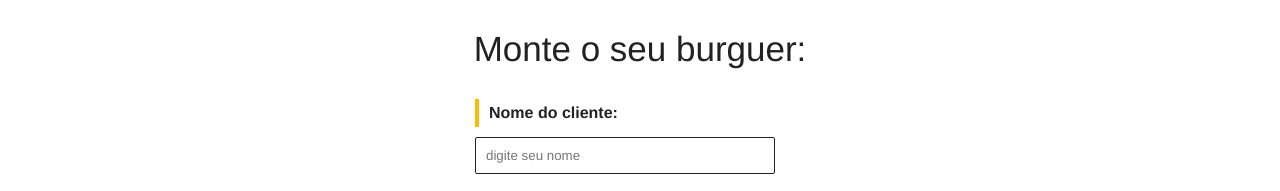
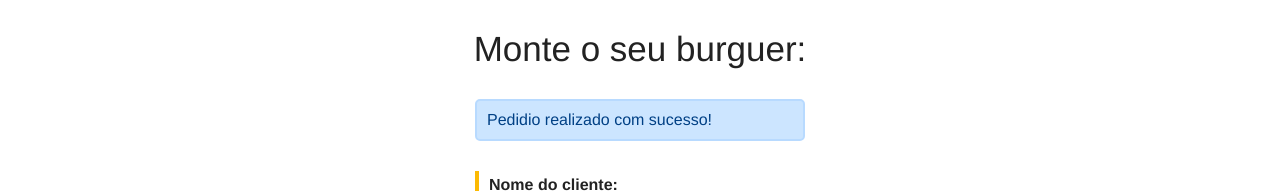
Before and after one commit to Maria-Padilha/Burguer, a Vue app: page / in a window 1280 px wide. Both pictures are taken after typing "Sample" into the empty fields and a click on the input "Criar o Burguer". Shown: the part 599-790 px from the top of the page. Built offline with nearby package versions, Linux system fonts and the light colour scheme; no server answers; data requests are answered from the project's data file.

Commit message:
added feedback message

```diff
--- a/db/db.json
+++ b/db/db.json
@@ -89,17 +89,6 @@
         "Cebola roxa"
       ],
       "status": "Solicitado"
-    },
-    {
-      "id": "be2b",
-      "nome": "Padilha",
-      "carne": "Vegano",
-      "pao": "Integral",
-      "opcionais": [
-        "Tomate",
-        "Pepino"
-      ],
-      "status": "Solicitado"
     }
   ]
 }
--- a/src/components/burgerForm.vue
+++ b/src/components/burgerForm.vue
@@ -1,6 +1,6 @@
 <template>
     <section>
-        <p>Componente de mensagem</p>
+        <mensage :msg="msg" v-show="msg"/>
         <div>
             <form id="burger-form" @submit="createBurger">
                 <div class="input-container">
@@ -41,6 +41,8 @@
 </template>
 
 <script>
+    import mensage from './mensage.vue';
+
     export default{
         name: "burguerForm",
         // pegando todas as variáveis e declarando como nulo
@@ -55,6 +57,9 @@
                 opcionais: [],
                 msg: null
             }
+        },
+        components: {
+            mensage
         },
         methods: {
             // pegando os igredientes já cadastrados no banco
@@ -94,6 +99,12 @@
                 // encaminha para a porta dos pedidos
                 const res = await req.json();
 
+                // mensagem de pedido realizado
+                this.msg = "Pedido realizado com sucesso!"
+
+                // limpar mensagem
+                setTimeout(() => this.msg = "",3000);
+
                 // LIMPAR OS CAMPOS
                 this.nome = "";
                 this.carne = "";
@@ -108,11 +119,6 @@
 </script>
 
 <style scoped>
-    p{
-        text-align: center;
-        margin-bottom: 30px;
-        display: none;
-    }
     #burger-form{
         max-width: 330px;
         margin: 0 auto;
--- /dev/null
+++ b/src/components/mensage.vue
@@ -0,0 +1,27 @@
+<template>
+    <div class="message-container">
+        <p>Pedidio realizado com sucesso!</p>
+    </div>
+</template>
+
+<script>
+    export default{
+        name: "Mensage",
+        props: {
+            msg: String
+        }
+    }
+</script>
+
+<style scoped>
+    .message-container{
+        color: #004085;
+        background-color: #cce5ff;
+        border: 2px solid #b8daff;
+        border-radius: 5px;
+        padding: 10px;
+        max-width: 330px;
+        margin: 0 auto;
+        margin-bottom: 30px;
+    }
+</style>
```
